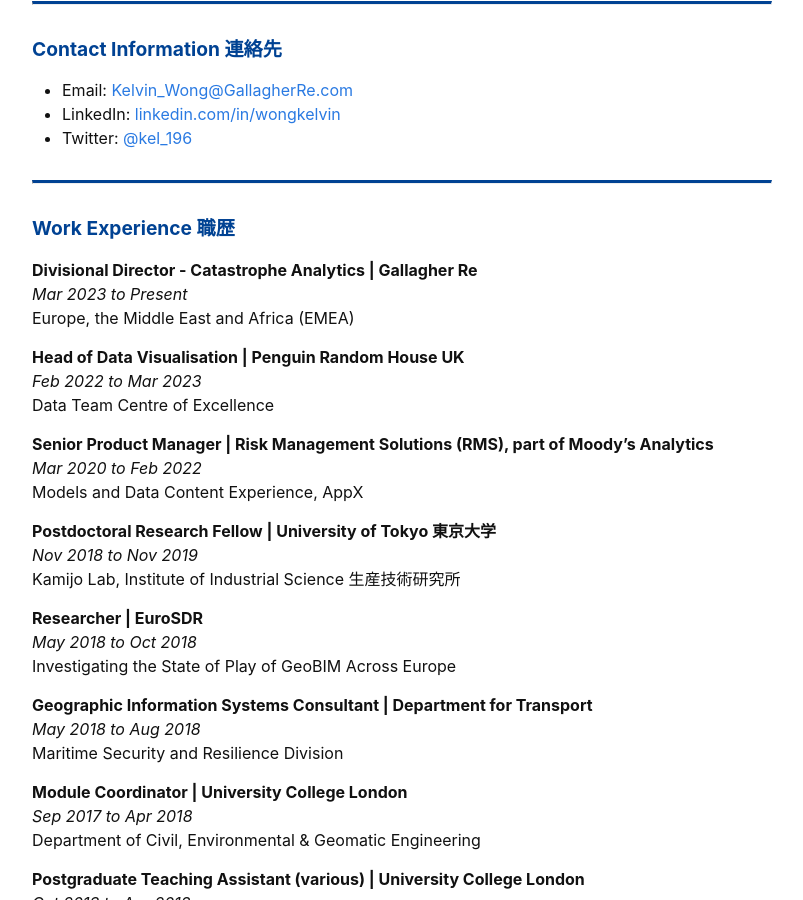
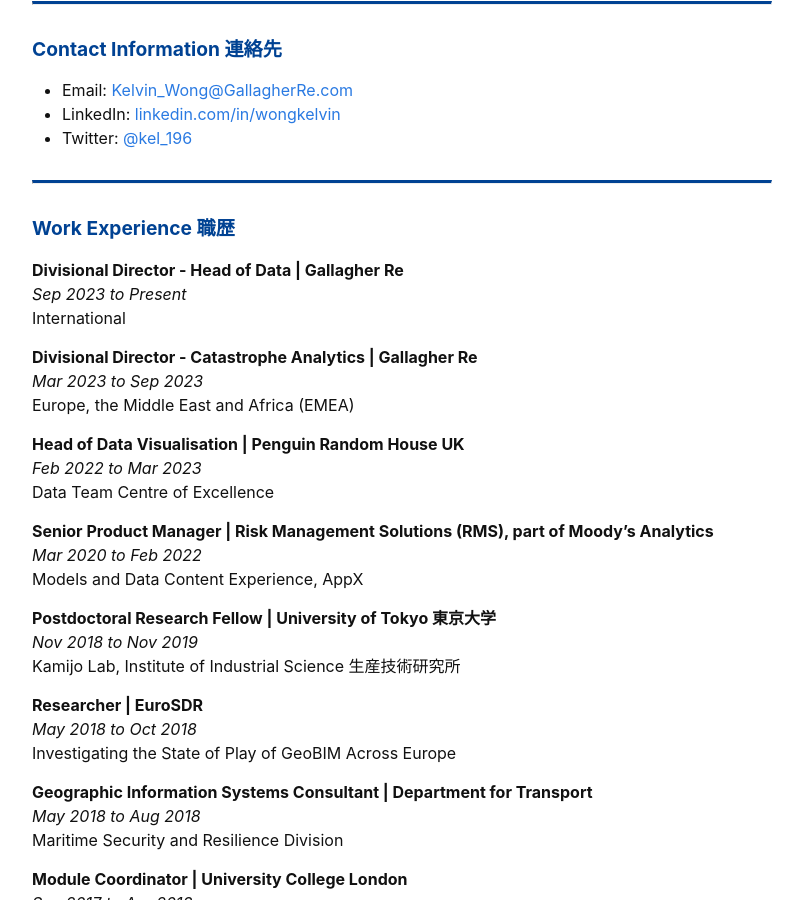
Before and after one commit to kel196/kel196.github.io, a Jekyll site: the page built from index.md, in a window 1280 px wide and 900 px high, scrolled down 688 px. Shown: the whole window, without its empty margins (238-1041 px from the left). Built offline with Jekyll 4.4.1, drawn with Linux system fonts in a browser that asks for light colours; our own code applies the rules of GitHub Pages for plain Markdown files.

Commit message:
Update index.md

```diff
--- a/index.md
+++ b/index.md
@@ -20,8 +20,12 @@ Find out more about Kelvin's research and publications [here](#peer-reviewed-pub
 
 ---
 ## Work Experience 職歴
+**Divisional Director - Head of Data | Gallagher Re**<br />
+*Sep 2023 to Present*<br />
+International<br />
+
 **Divisional Director - Catastrophe Analytics | Gallagher Re**<br />
-*Mar 2023 to Present*<br />
+*Mar 2023 to Sep 2023*<br />
 Europe, the Middle East and Africa (EMEA)<br />
 
 **Head of Data Visualisation | Penguin Random House UK**<br />
```
